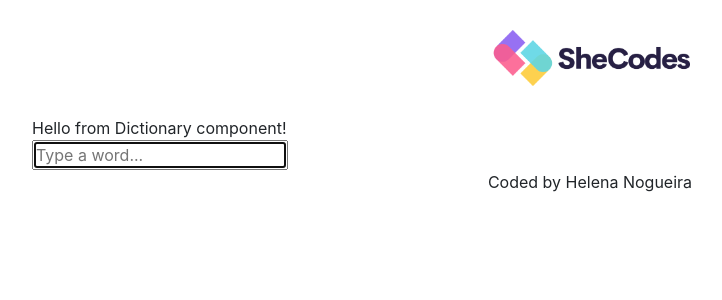
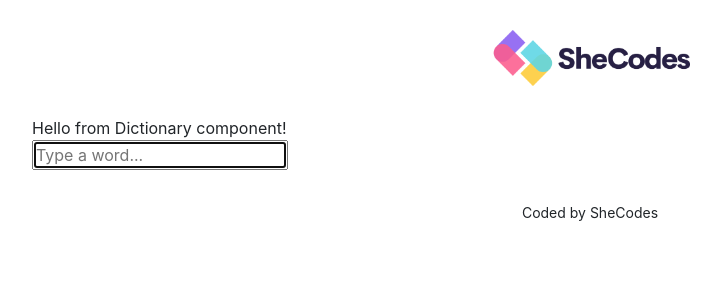
Before and after one commit to lenatnog/dictionary-search-project, a React (Create React App) app: page / in a window 1280 px wide. Shown: the top 300 px of the page, without its empty margins (50-772 px from the left). Built offline with nearby package versions, Linux system fonts and the light colour scheme.

Commit message:
initial search fixed

```diff
--- a/src/App.css
+++ b/src/App.css
@@ -7,3 +7,8 @@
   display: block;
   margin: 0 auto;
 }
+
+.App-footer {
+  text-align: center;
+  margin: 30px 0;
+}
--- a/src/App.js
+++ b/src/App.js
@@ -12,7 +12,9 @@ export default function App() {
       <main>
         <Dictionary />
       </main>
-      <footer className="text-center">Coded by Helena Nogueira</footer>
+       <footer className="App-footer">
+          <small>Coded by SheCodes</small>
+        </footer>
       </div>
     </div>
   );
--- a/src/Dictionary.js
+++ b/src/Dictionary.js
@@ -1,16 +1,22 @@
-import React from "react";
+import React, { useState } from "react";
 import "./Dictionary.css";
 
 export default function Dictionary() {
 
-    function Search(event) {
-        event.preventDefault();
-        alert("Searching...");
-    }
+    let [keyword, setKeyword] = useState("");
+
+  function search(event) {
+    event.preventDefault();
+    alert(`Searching for ${keyword} definition`);
+  }
+
+  function handleKeywordChange(event) {
+    setKeyword(event.target.value);
+  }
 
  return <div className="Dictionary">Hello from Dictionary component!
- <form onSubmit={Search}>
-  <input type="search" autoFocus={true} placeholder="Type a word..." />
- </form>
+   <form onSubmit={search}>
+        <input type="search" onChange={handleKeywordChange} autoFocus={true} placeholder="Type a word..." />
+      </form>
  </div>;
 }
```
